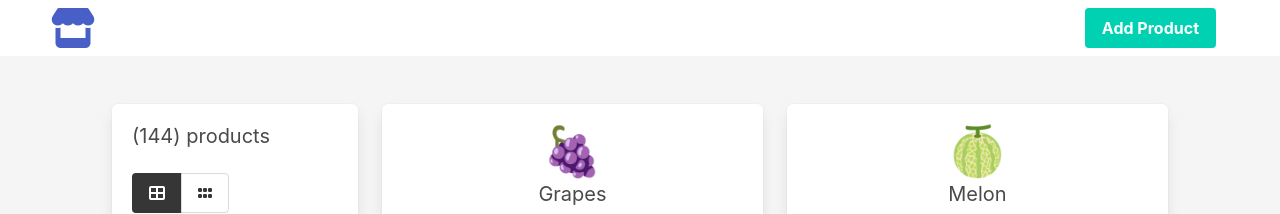
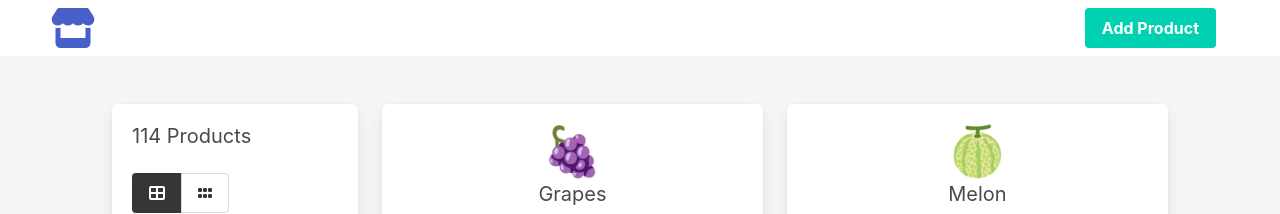
Before and after one commit to surajmaurya0/recoil-shop, a React (Create React App) app: page / in a window 1280 px wide. Shown: the top 214 px of the page. Built offline with nearby package versions, Linux system fonts and the light colour scheme.

Commit message:
some minor bug fix

```diff
--- a/src/components/layout/Sidebar.jsx
+++ b/src/components/layout/Sidebar.jsx
@@ -1,17 +1,35 @@
-import React from 'react'
-import { useRecoilState } from 'recoil'
+import React, { useState } from 'react'
+import { useRecoilState, useRecoilValue } from 'recoil'
 import { listStyleProduct } from '../../recoil/listStyle'
+import { productsState } from '../../recoil/productRecoil'
 
 const Sidebar = () => {
     const [listStyle, setListStyle] = useRecoilState(listStyleProduct)
+    const [searchInput,setSearchInput] = useState()
+    const [product,setProduct] = useRecoilState(productsState)
     const onChangeListStyle = (style) => {
         setListStyle(style)
     }
+   const searchProduct= (e)=>{
+    setSearchInput(e.target.value)
+    // let pdname =product.filter((pd)=>{return pd.name=== "a"})
+    // console.log(pdname);
+    // if (product && product.name && e) {
+        // const searchResult = product.name.toLowerCase().indexOf(e.toLowerCase());
+
+        // console.log(searchResult);
+    //   } else {
+    //     console.log("Product or search input is undefined.");
+    //   }
+    setTimeout(()=>{
+        console.log(searchInput)
+    },1000)
+   }
     return (
         <>
             <div className="columns is-multiline">
                 <div className="column is-12">
-                    <h2 className="subtitle">(144) products</h2>
+                    <h2 className="subtitle">{product.length} Products</h2>
                     <div className="field has-addons">
                         <div className="control">
                             <button className={`button ${listStyle == 'is-6' ? 'is-dark' : ''}`} onClick={() => onChangeListStyle('is-6')}>
@@ -25,7 +43,7 @@ const Sidebar = () => {
                         </div>
                     </div>
                     <h3 className="subtitle is-6 mb-2">Search Products</h3>
-                    <input type="text" className="input" placeholder='Search Your Products' />
+                    <input type="text" className="input" placeholder='Search Your Products' value={searchInput} onChange={(e)=> searchProduct(e)} />
                 </div>
                 <div className="column is-12">
                     <h3 className="subtitle is-6 mb-2">Filter</h3>
```
